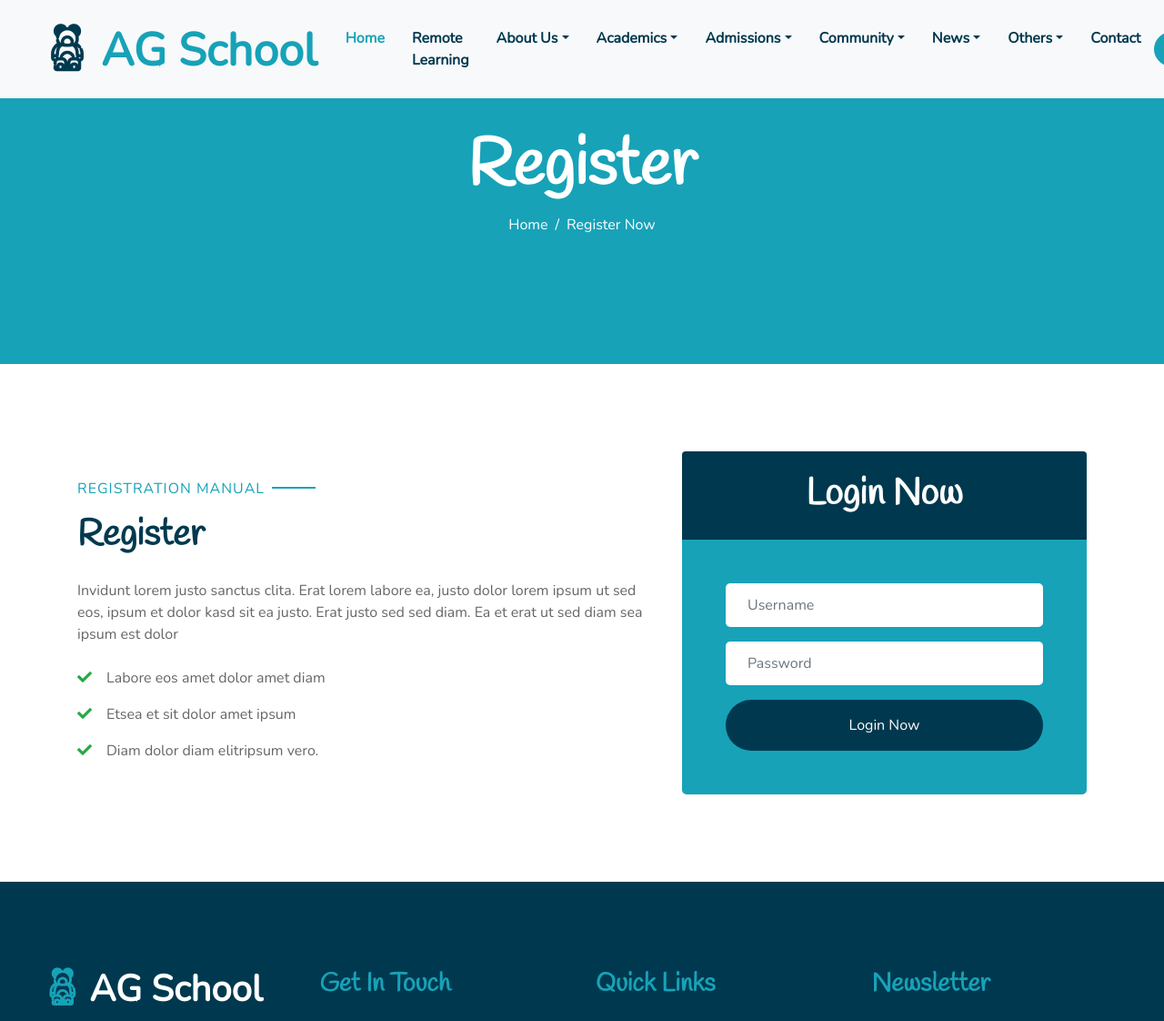
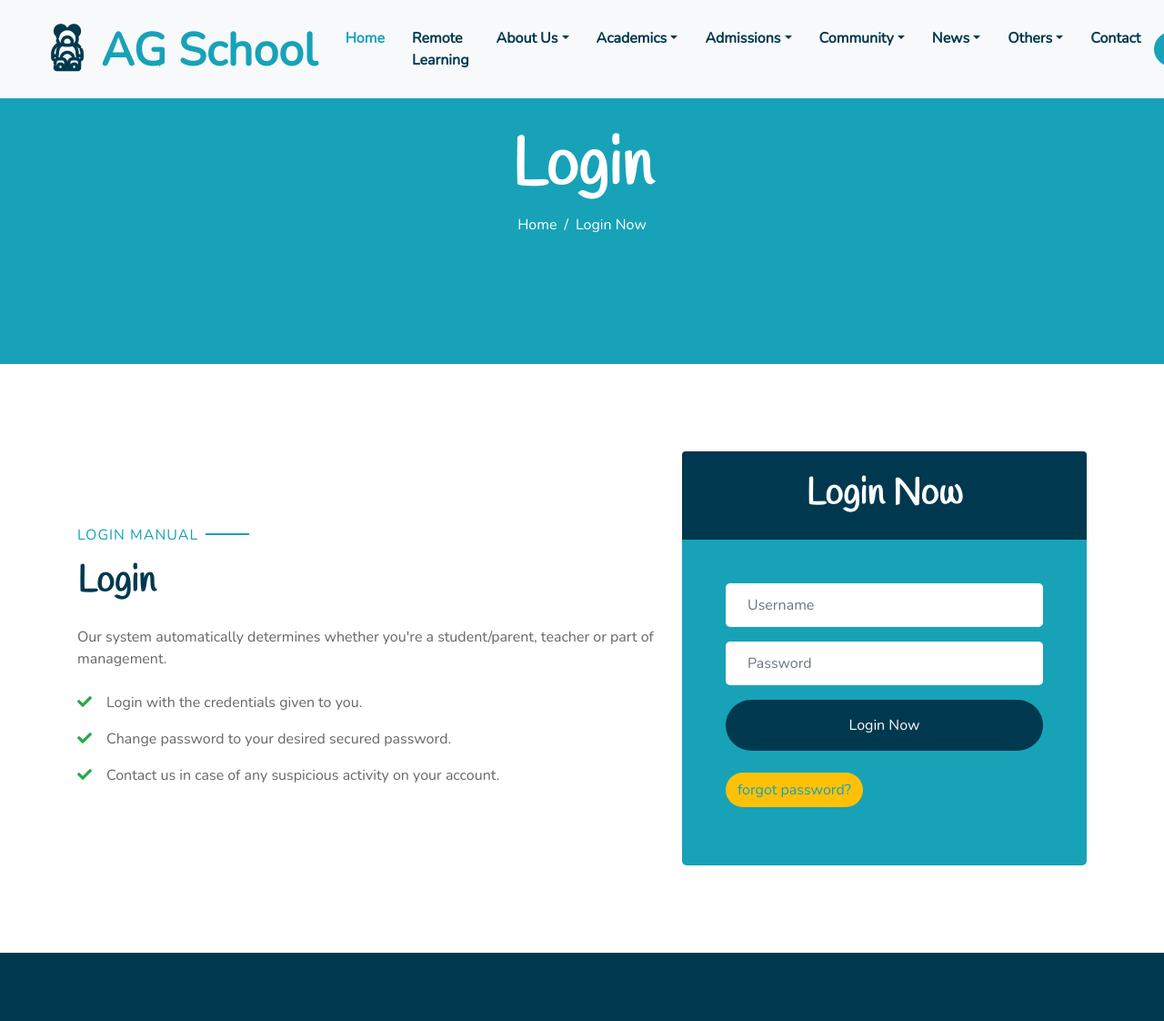
Before and after one commit to BernardAli/agaschool, a Django app: page /authy/login/ in a window 1280 px wide. Shown: the top 1122 px of the page at 91% size. Run offline with Django 4.2, Linux system fonts and the light colour scheme; some libraries are stand-ins or nearby versions.

```diff
--- a/templates/authy/login.html
+++ b/templates/authy/login.html
@@ -1,7 +1,7 @@
 {% extends 'base.html' %}
 
 {% block title %}
-Register An Account
+Login Now
 {% endblock %}
 
 {% block content %}
@@ -11,11 +11,11 @@ Register An Account
         class="d-flex flex-column align-items-center justify-content-center"
         style="min-height: 400px"
       >
-        <h3 class="display-3 font-weight-bold text-white">Register</h3>
+        <h3 class="display-3 font-weight-bold text-white">Login</h3>
         <div class="d-inline-flex text-white">
           <p class="m-0"><a class="text-white" href="{% url 'home' %}">Home</a></p>
           <p class="m-0 px-2">/</p>
-          <p class="m-0">Register Now</p>
+          <p class="m-0">Login Now</p>
         </div>
       </div>
     </div>
@@ -27,27 +27,21 @@ Register An Account
         <div class="row align-items-center">
           <div class="col-lg-7 mb-5 mb-lg-0">
             <p class="section-title pr-5">
-              <span class="pr-2">Registration Manual</span>
+              <span class="pr-2">Login Manual</span>
             </p>
-            <h1 class="mb-4">Register</h1>
+            <h1 class="mb-4">Login</h1>
             <p>
-              Invidunt lorem justo sanctus clita. Erat lorem labore ea, justo
-              dolor lorem ipsum ut sed eos, ipsum et dolor kasd sit ea justo.
-              Erat justo sed sed diam. Ea et erat ut sed diam sea ipsum est
-              dolor
+              Our system automatically determines whether you're a student/parent, teacher or part of management.
             </p>
             <ul class="list-inline m-0">
               <li class="py-2">
-                <i class="fa fa-check text-success mr-3"></i>Labore eos amet
-                dolor amet diam
+                <i class="fa fa-check text-success mr-3"></i>Login with the credentials given to you.
               </li>
               <li class="py-2">
-                <i class="fa fa-check text-success mr-3"></i>Etsea et sit dolor
-                amet ipsum
+                <i class="fa fa-check text-success mr-3"></i>Change password to your desired secured password.
               </li>
               <li class="py-2">
-                <i class="fa fa-check text-success mr-3"></i>Diam dolor diam
-                elitripsum vero.
+                <i class="fa fa-check text-success mr-3"></i>Contact us in case of any suspicious activity on your account.
               </li>
             </ul>
           </div>
@@ -86,6 +80,8 @@ Register An Account
                     </button>
                   </div>
                 </form>
+                <br>
+                <p class="btn bg-warning"><a href="{% url 'password_reset' %}">forgot password?</a></p>
               </div>
             </div>
           </div>
--- a/templates/base.html
+++ b/templates/base.html
@@ -154,7 +154,18 @@
             <a href="{% url 'contact' %}" class="nav-item nav-link">Contact</a>
           </div>
           {% if user.is_authenticated %}
-            <a href="{% url 'logout' %}" class="btn btn-primary px-4">Logout</a>
+<!--            <a href="{% url 'logout' %}" class="btn btn-primary px-4">Logout</a>-->
+          <div class="nav-item dropdown">
+              <a
+                href="#"
+                class="nav-link dropdown-toggle"
+                data-toggle="dropdown"
+                >{{user.username}}</a
+              >
+              <div class="dropdown-menu rounded-0 m-0">
+                <a href="{% url 'logout' %}" class="dropdown-item">Logout</a>
+              </div>
+            </div>
           {% else %}
             <a href="{% url 'login' %}" class="btn btn-primary px-4">Login</a>
           {% endif %}
--- a/templates/core/home.html
+++ b/templates/core/home.html
@@ -227,7 +227,7 @@
         <div class="tab-content">
 
           <div class="tab-pane active show" id="tab-1">
-            <div class="col-lg-8 order-2 order-lg-1" data-aos="fade-up" data-aos-delay="100">
+            <div class="order-2 order-lg-1" data-aos="fade-up" data-aos-delay="100">
                 <ul class="list-inline m-0">
                   <li class="py-2 border-top border-bottom">
                     <i class="fa fa-check text-primary mr-3"></i>Labore eos amet
```
Also changed, not shown: mysite/settings.py (+7 -0 lines), templates/authy/password_reset.html (added, +46 -0 lines), templates/authy/password_reset_complete.html (added, +23 -0 lines), templates/authy/password_reset_confirm.html (added, +32 -0 lines), templates/authy/password_reset_done.html (added, +39 -0 lines), db.sqlite3.
